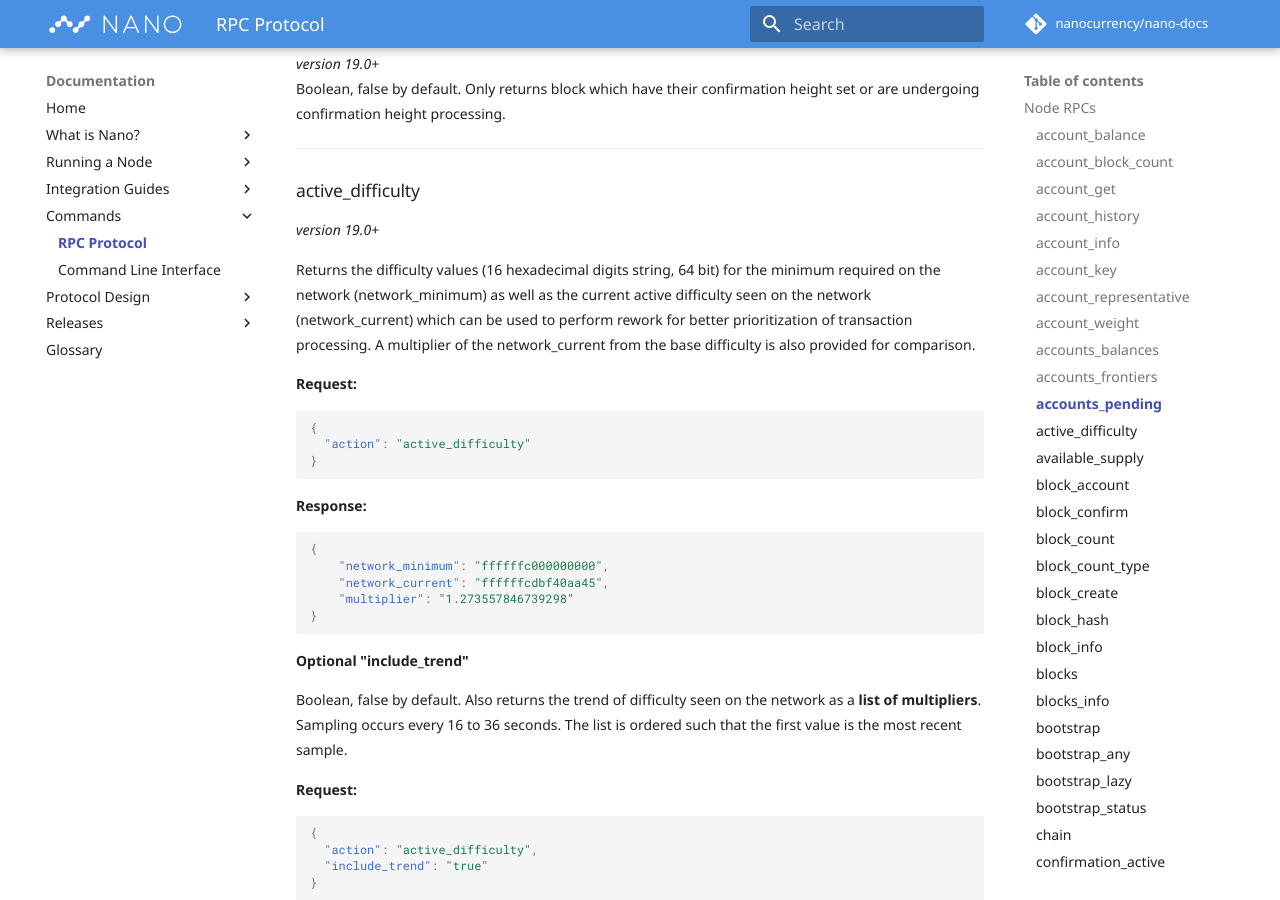
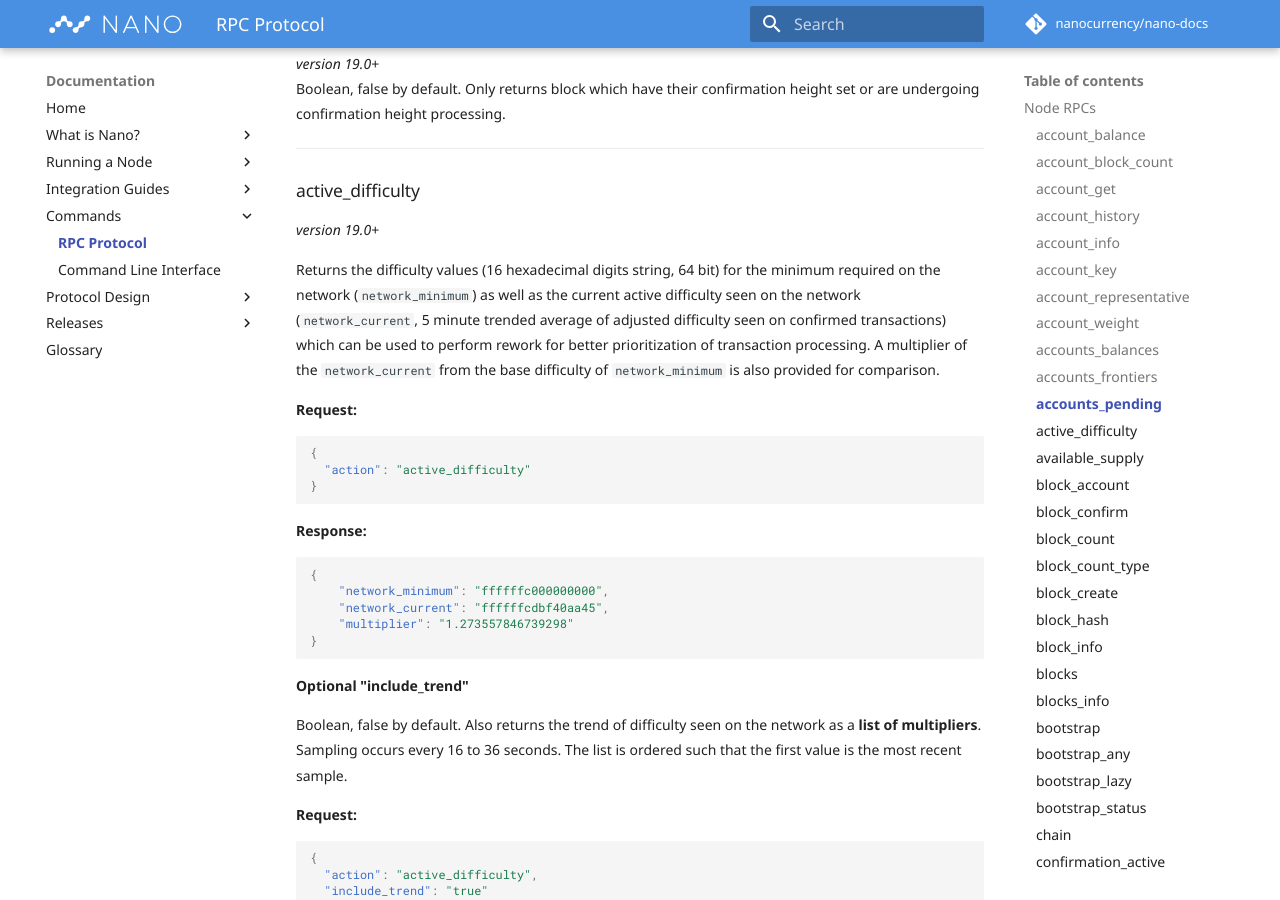
Before and after one commit to nanocurrency/nano-docs, an MkDocs documentation site: the page built from docs/commands/rpc-protocol.md, in a window 1280 px wide and 900 px high, scrolled down 8848 px. Built offline with MkDocs 1.6.1 and Material for MkDocs 9.7.7, drawn with Linux system fonts in a browser that asks for light colours; comment, search, counter and statistics services are not loaded.

Commit message:
Added clarity on active difficulty values

````diff
--- a/docs/commands/rpc-protocol.md
+++ b/docs/commands/rpc-protocol.md
@@ -400,7 +400,7 @@
 ### active_difficulty
 _version 19.0+_
 
-Returns the difficulty values (16 hexadecimal digits string, 64 bit) for the minimum required on the network (network_minimum) as well as the current active difficulty seen on the network (network_current) which can be used to perform rework for better prioritization of transaction processing. A multiplier of the network_current from the base difficulty is also provided for comparison.
+Returns the difficulty values (16 hexadecimal digits string, 64 bit) for the minimum required on the network (`network_minimum`) as well as the current active difficulty seen on the network (`network_current`, 5 minute trended average of adjusted difficulty seen on confirmed transactions) which can be used to perform rework for better prioritization of transaction processing. A multiplier of the `network_current` from the base difficulty of `network_minimum` is also provided for comparison.
 
 **Request:**
 ```json
````
